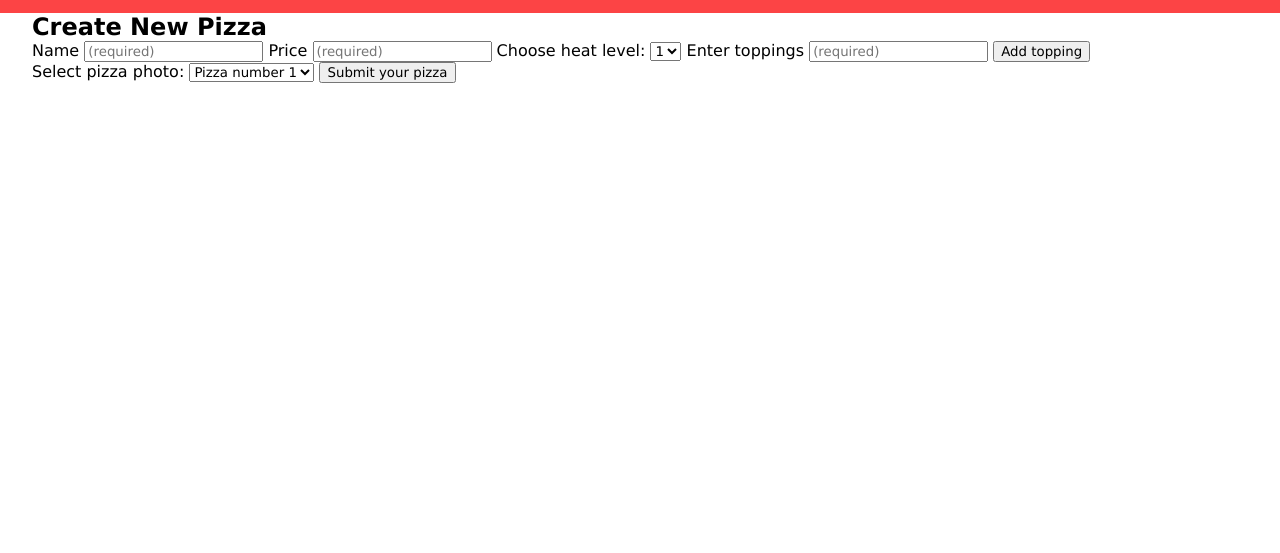
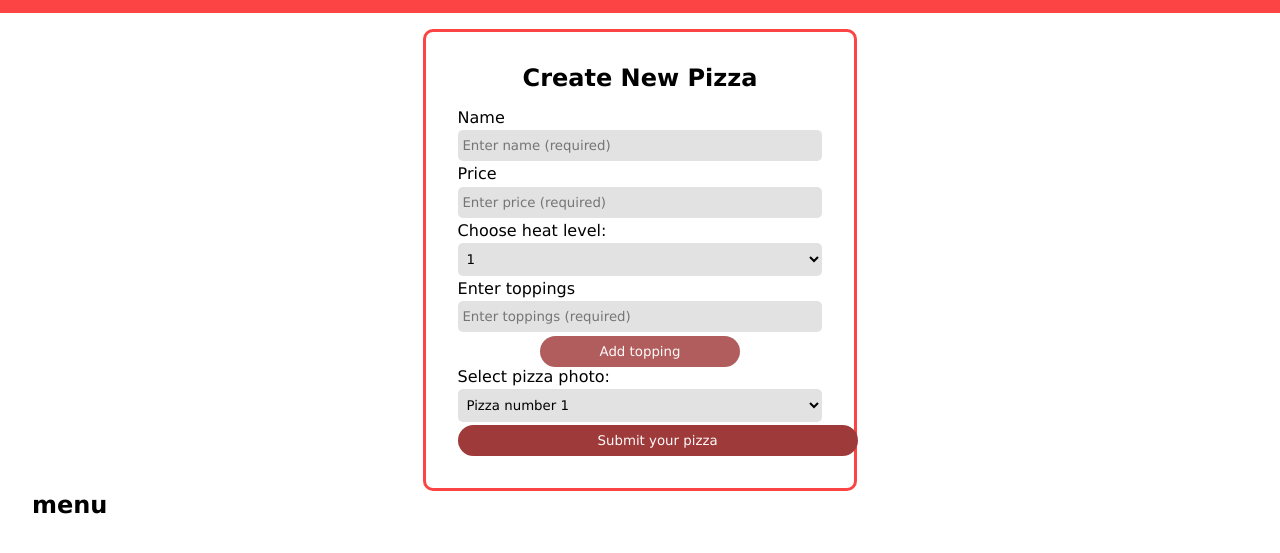
Before and after one commit to ignaskoncius/pizza-menu, a plain HTML site: page index.html in a window 1280 px wide. Shown: the part 81-634 px from the top of the page. Drawn offline with Linux system fonts and the light colour scheme.

Commit message:
form css done

```diff
--- a/index.html
+++ b/index.html
@@ -17,16 +17,16 @@
       </nav>
     </header>
     <main>
-      <div>
+      <div class="create-container">
         <h2>Create New Pizza</h2>
-        <form action="/">
+        <form class="create-form" action="/">
           <label for="input-name">Name</label>
           <input
             required
             type="text"
             id="input-name"
             maxlength="30"
-            placeholder="(required)"
+            placeholder="Enter name (required)"
           />
           <label for="input-price">Price</label>
           <input
@@ -35,7 +35,7 @@
             id="input-price"
             step="0.01"
             min="0"
-            placeholder="(required)"
+            placeholder="Enter price (required)"
           />
           <label for="select-heat">Choose heat level:</label>
           <select name="select-heat" id="select-heat">
@@ -49,7 +49,7 @@
             type="text"
             id="input-toppings"
             minlength="2"
-            placeholder="(required)"
+            placeholder="Enter toppings (required)"
           />
           <button class="add-topping">Add topping</button>
           <ul class="toppings-list"></ul>
@@ -79,8 +79,11 @@
               Pizza number 5
             </option>
           </select>
-          <button>Submit your pizza</button>
+          <button class="submit-btn">Submit your pizza</button>
         </form>
+      </div>
+      <div class="menu-container">
+        <h2>menu</h2>
       </div>
     </main>
   </body>
--- a/styles/form.css
+++ b/styles/form.css
@@ -0,0 +1,59 @@
+.create-container {
+  width: 30%;
+  margin: 0 auto;
+  padding: 2rem;
+  border: 3px solid var(--primary-color);
+  border-radius: 10px;
+}
+
+.create-container h2 {
+  text-align: center;
+  margin-bottom: 1rem;
+}
+
+.create-form {
+  display: flex;
+  flex-direction: column;
+}
+
+.create-form input,
+select {
+  margin: 0.2rem 0;
+  padding: 0.5rem 0.3rem;
+  border: none;
+  border-radius: 5px;
+  background-color: rgb(226, 226, 226);
+}
+
+.add-topping {
+  margin: 0 auto;
+  color: snow;
+  width: 200px;
+  padding: 0.5rem 1rem;
+  background-color: var(--hover-color);
+  border: none;
+  border-radius: 20px;
+  cursor: pointer;
+  transition: all 0.3s ease-in-out;
+}
+
+.add-topping:hover {
+  transform: scale(1.05);
+}
+
+.submit-btn {
+  margin: 0 auto;
+  color: snow;
+  width: 400px;
+  padding: 0.5rem 1rem;
+  background-color: var(--secondary-color);
+  border: none;
+  border-radius: 20px;
+  cursor: pointer;
+  transition: all 0.3s ease-in-out;
+}
+
+.submit-btn:hover {
+  background-color: var(--hover-color);
+  transform: scale(1.05);
+}
--- a/styles/header.css
+++ b/styles/header.css
@@ -4,6 +4,7 @@
   align-items: center;
   background-color: var(--primary-color);
   padding: 1rem 0.5rem;
+  margin-bottom: 1rem;
   color: snow;
 }
 
```
